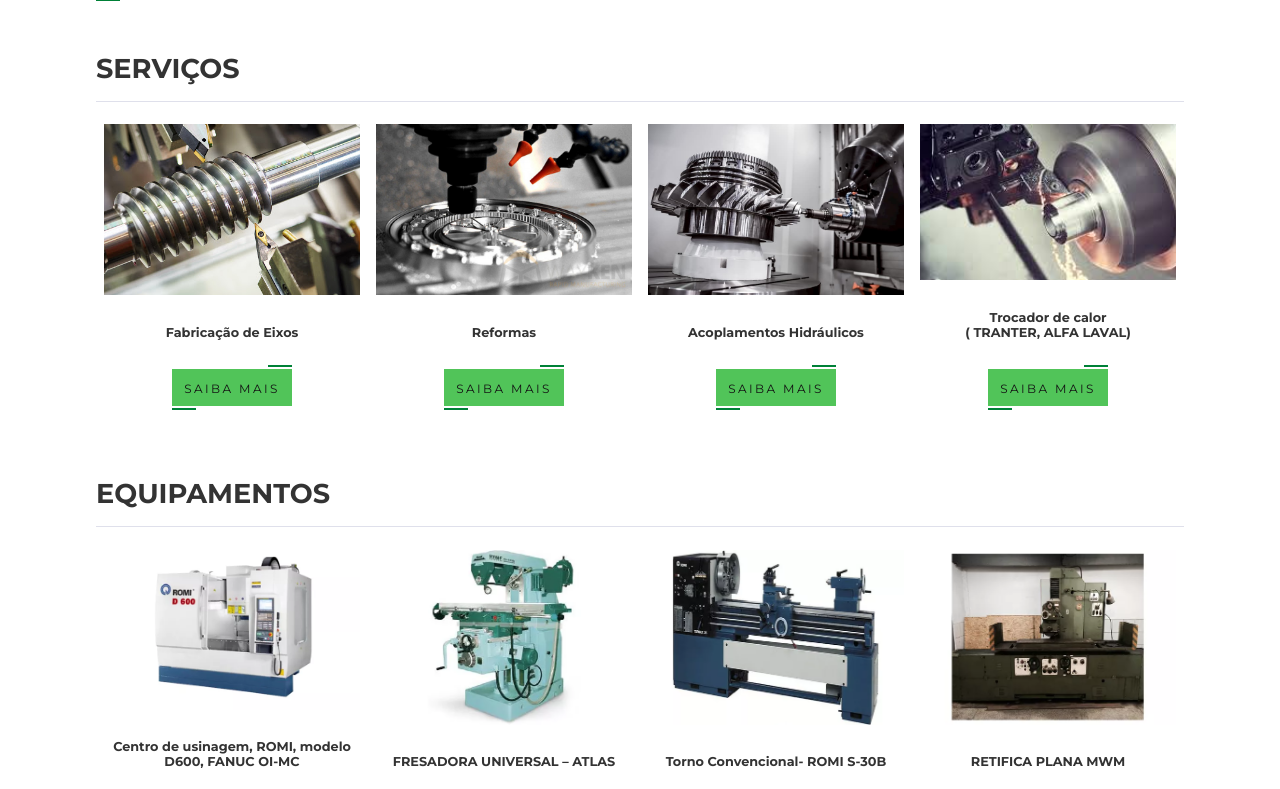
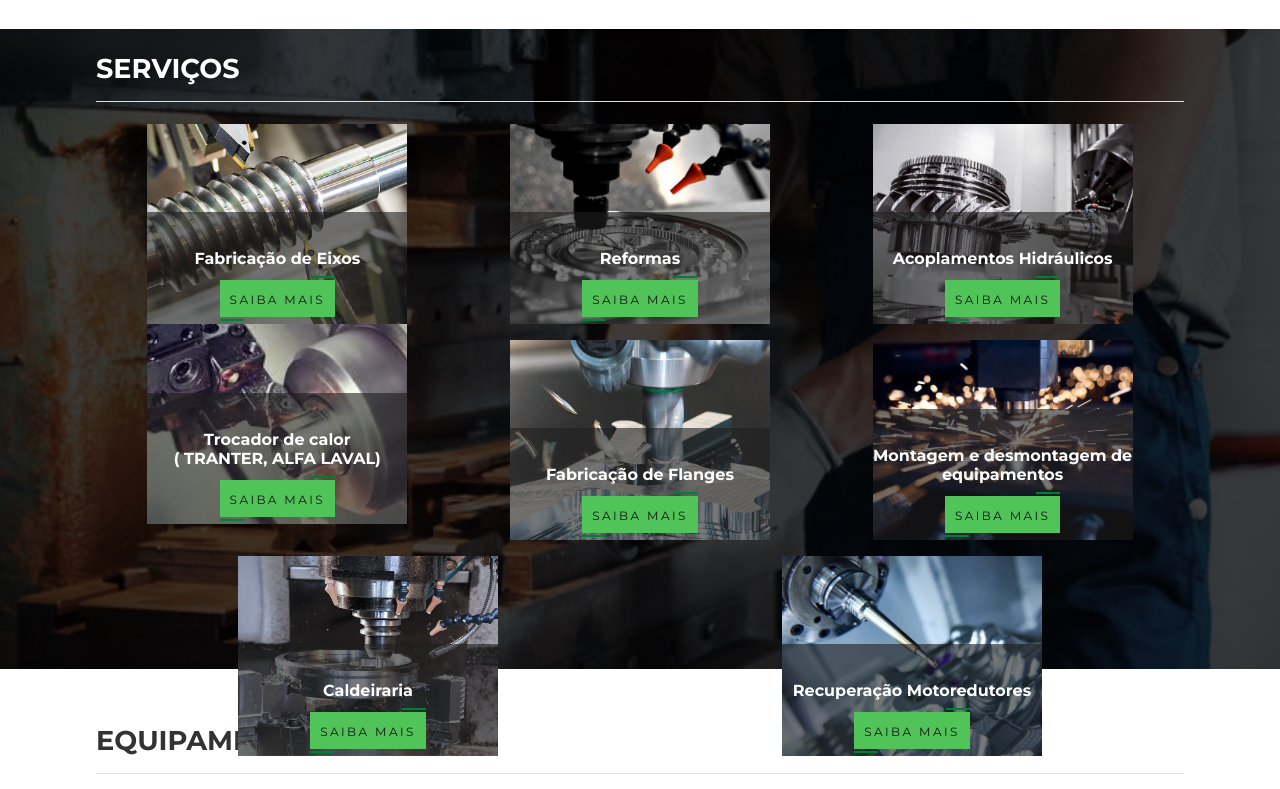
Before and after one commit to Schywi/cromos-mecanica, a plain HTML site: page index.html in a window 1280 px wide. Shown: the part 1051-1840 px from the top of the page. Drawn offline with Linux system fonts and the light colour scheme.

Commit message:
new services design added

```diff
--- a/index.html
+++ b/index.html
@@ -65,34 +65,74 @@
         </div>
     </section>
 
+    <div class="dark">
         <section class="main-container services">
             <h2>
                 <strong>Serviços</strong>
             </h2>
             <div class="services__content">
-            <div class="services__items">
-                <img src="./img/34.jpeg" alt="">
+                <div class="services__items service1">
+
+                    <div class="services__items-text">
                         <h6>Fabricação de Eixos</h6>
                         <a class="button" href="#">Saiba mais</a>
                     </div>
-            <div class="services__items">
-                <img src="./img/30.jpeg" alt="">
+
+                </div>
+                <div class="services__items service2">
+                    <div class="services__items-text">
                         <h6>Reformas</h6>
                         <a class="button" href="#">Saiba mais</a>
                     </div>
-            <div class="services__items">
-                <img src="./img/31.jpeg" alt="">
+
+                </div>
+                <div class="services__items service3">
+                    <div class="services__items-text">
                         <h6>Acoplamentos Hidráulicos</h6>
                         <a class="button" href="#">Saiba mais</a>
                      </div>
-            <div class="services__items">
-                <img src="./img/23.jpeg" alt="">
+
+                </div>
+                <div class="services__items service4">
+                    <div class="services__items-text">
                         <h6>Trocador de calor <br> ( TRANTER, ALFA LAVAL)</h6>
                         <a class="button" href="#">Saiba mais</a>
+                     </div>
+
+                </div>
+                <div class="services__items service5">
+                    <div class="services__items-text">
+                        <h6>Fabricação de Flanges</h6>
+                        <a class="button" href="#">Saiba mais</a>
+                     </div>
+
+                </div>
+                <div class="services__items service6">
+                    <div class="services__items-text">
+                        <h6>Montagem e desmontagem de equipamentos</h6>
+                        <a class="button" href="#">Saiba mais</a>
+                     </div>
+
+                </div>
+                <div class="services__items service7">
+                    <div class="services__items-text">
+                        <h6>Caldeiraria</h6>
+                        <a class="button" href="#">Saiba mais</a>
+                     </div>
+
+                </div>
+                <div class="services__items service8">
+                    <div class="services__items-text">
+                        <h6>Recuperação Motoredutores</h6>
+                        <a class="button" href="#">Saiba mais</a>
+                     </div>
+
                 </div>
             </div>
 
         </section>
+    </div>
+
 
     <section class="main-container equipment">
         <h2>
--- a/styles/sass/button/button.scss
+++ b/styles/sass/button/button.scss
@@ -19,6 +19,8 @@
     outline: none;
     padding: 12px 10px 10px;
    position: relative;
+   top: -1rem;
+
 
     &__contact {
         width:200px;
--- a/styles/sass/main/main.scss
+++ b/styles/sass/main/main.scss
@@ -75,12 +75,24 @@
 
  //! Services
 
+.dark {
+    background: url(../../img/13.jpeg) no-repeat center center fixed;
+    background-size: cover;
+    background-color: rgba(0, 0, 0, 0.75);
+    background-blend-mode: overlay;
+
+    height: 80vh;
+
+}
+
  .services {
-
+     background: transparent;
      display: flex;
      flex-direction: column;
 
+
      h2 {
+         color: white;
          width:100%;
          padding-bottom: 1rem;
          border-bottom: 1px solid #dfe0eb;
@@ -88,24 +100,51 @@
 
      &__content {
          display: flex;
+            flex-wrap: wrap;
 
+             justify-content: space-around;
      }
+
+
      &__items {
+
          position:relative;
          display: flex;
          flex-direction: column;
          text-align: center;
          align-items: center;
+         justify-content: flex-end;
+
          margin:  0 0.5rem ;
-         background: white;
-         padding-bottom: 1rem;
-         width:25%;
-        max-width: 300px;
 
+        height: 200px;
+         width:100%;
+        max-width: 260px;
+
+            &:nth-child(n+5) {
+                margin-top: 1rem;
+            }
         img {
            width: 100%;
            height: 100%;
            object-fit: cover;
+        }
+
+
+        &-text{
+
+            background-color: rgba(30,30,30,.6);
+            color: white;
+
+            margin:0;
+            width:100%;
+
+            h6 {
+                color: white;
+                font-size: 1rem;
+
+            }
+
         }
      }
  }
--- /dev/null
+++ b/styles/sass/main/servicesBackground.scss
@@ -0,0 +1,46 @@
+.service1 {
+    background: url(../../img/34.jpeg) no-repeat center ;
+    background-size: cover;
+
+
+}
+
+.service2{
+    background: url(../../img/30.jpeg) no-repeat center ;
+    background-size: cover;
+
+}
+
+
+.service3 {
+    background: url(../../img/31.jpeg) no-repeat center ;
+    background-size: cover;
+
+}
+
+.service4 {
+    background: url(../../img/23.jpeg) no-repeat center ;
+    background-size: cover;
+
+}
+
+.service5 {
+    background: url(../../img/20.jpeg) no-repeat center ;
+    background-size: cover;
+
+}
+.service6 {
+    background: url(../../img/14.jpeg) no-repeat center ;
+    background-size: cover;
+
+}
+.service7 {
+    background: url(../../img/28.jpeg) no-repeat center ;
+    background-size: cover;
+
+}
+.service8 {
+    background: url(../../img/29.jpeg) no-repeat center ;
+    background-size: cover;
+
+}
--- a/styles/sass/style.scss
+++ b/styles/sass/style.scss
@@ -1,7 +1,7 @@
 
   @import './header/header.scss';
 
-  @import './main/main.scss';
+  @import './main/main.scss' , './main/servicesBackground.scss' ;
 
   @import './footer/footer.scss';
 
```
Also changed, not shown: img/13.jpeg (added), img/14.jpeg (added), img/20.jpeg (added), img/28.jpeg (added), img/29.jpeg (added), img/36.jpeg (added), styles/css/button/button.css, styles/css/main/main.css, styles/css/main/servicesBackground.css (added), styles/css/style.css, 4 other files. Lines whose indentation alone changed are shown as unchanged.
